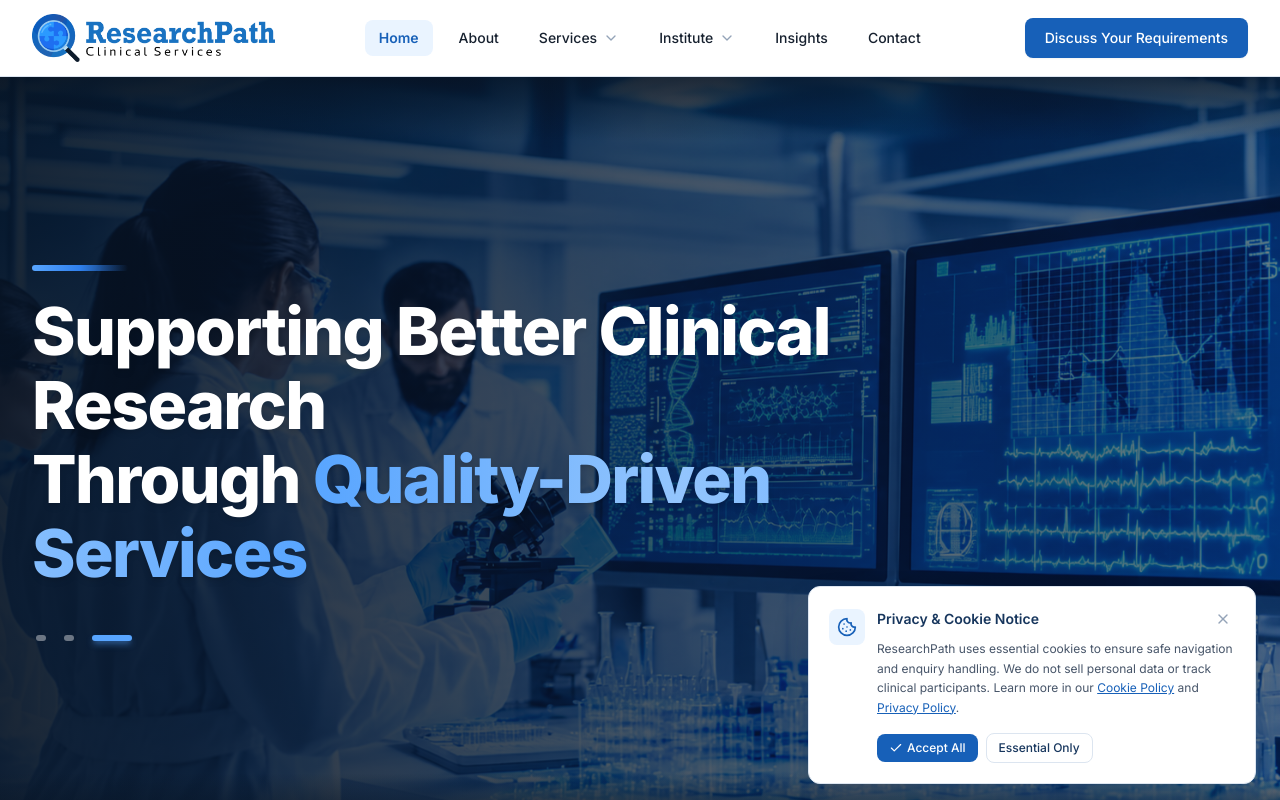
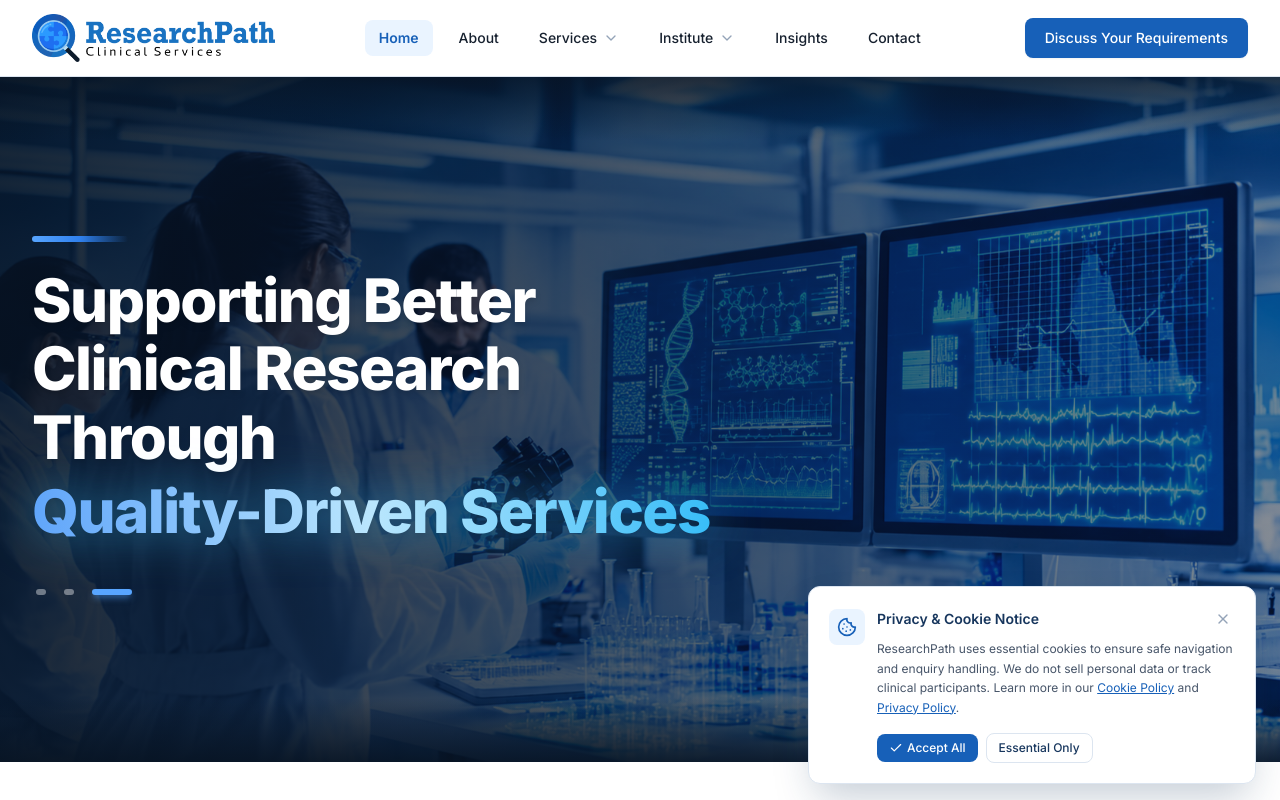
Before and after one commit to corelineitsolutions/research-path-clinical-services, a Next.js app: page / in a window 1280 px wide. Shown: the top 800 px of the page. Built offline with nearby package versions, Linux system fonts and the light colour scheme.

Commit message:
feat(hero): redesign hero section with 4-line headline, glowing highlight, and adjusted proportions

```diff
--- a/components/HeroSection.tsx
+++ b/components/HeroSection.tsx
@@ -55,7 +55,7 @@ export default function HeroSection() {
 
   return (
     <section
-      className="relative w-full bg-[#081528] text-white overflow-hidden min-h-[500px] sm:min-h-[570px] md:min-h-[640px] lg:min-h-[710px] xl:min-h-[760px] flex items-center"
+      className="relative w-full bg-[#081528] text-white overflow-hidden min-h-[450px] sm:min-h-[510px] md:min-h-[575px] lg:min-h-[640px] xl:min-h-[685px] flex items-center"
       id="hero"
     >
       {/* 1. CONTINUOUS HORIZONTAL SLIDING BACKGROUND TRACK (3s Loop) */}
@@ -85,33 +85,37 @@ export default function HeroSection() {
         </div>
 
         {/* 2. AMBIENT OVERLAY WEIGHTED TO THE LEFT (Maximum text contrast on left, rich image visibility on right) */}
-        <div className="absolute inset-0 z-10 bg-[#071322]/40" />
-        <div className="absolute inset-0 z-10 bg-gradient-to-r from-[#071322]/85 via-[#071322]/50 to-[#071322]/25" />
+        <div className="absolute inset-0 z-10 bg-[#071322]/35" />
+        <div className="absolute inset-0 z-10 bg-gradient-to-r from-[#071322]/85 via-[#071322]/50 to-[#071322]/20" />
         <div className="absolute top-0 inset-x-0 h-16 z-10 bg-gradient-to-b from-[#071322]/70 to-transparent" />
         <div className="absolute bottom-0 inset-x-0 h-16 z-10 bg-gradient-to-t from-[#071322]/85 to-transparent" />
       </div>
 
-      {/* 3. FOREGROUND CONTENT: Left-Aligned Headline (-8% Sizing) */}
-      <div className="container-custom relative z-20 py-12 sm:py-16 md:py-20 lg:py-24 w-full">
-        <div className="max-w-4xl lg:max-w-5xl flex flex-col items-start text-left">
+      {/* 3. FOREGROUND CONTENT: 4-Line Left-Aligned Headline with Radiant Blue Highlight */}
+      <div className="container-custom relative z-20 py-10 sm:py-14 md:py-18 lg:py-20 w-full">
+        <div className="max-w-2xl sm:max-w-3xl flex flex-col items-start text-left">
 
-          {/* Minimal Accent Bar */}
-          <div className="mb-4 sm:mb-6">
+          {/* Minimal Accent Bar Aligned to Left */}
+          <div className="flex justify-start mb-4 sm:mb-6">
             <span className="block w-16 sm:w-24 h-1.5 rounded-full bg-gradient-to-r from-[#58A5FF] via-[#2F80ED] to-transparent shadow-lg shadow-[#2F80ED]/40" />
           </div>
 
-          {/* Headline (-8% Size) */}
-          <h1 className="text-[33px] min-[380px]:text-[40px] sm:text-[49px] md:text-[57px] lg:text-[59px] xl:text-[66px] font-extrabold tracking-tight text-white leading-[1.18] sm:leading-[1.12] drop-shadow-md">
-            Supporting Better Clinical Research{' '}
-            <br className="hidden md:inline" />
-            Through{' '}
-            <span className="bg-gradient-to-r from-[#58A5FF] via-[#93C5FD] to-[#58A5FF] bg-clip-text text-transparent drop-shadow-sm">
+          {/* 4-Line Headline — Left-Aligned */}
+          <h1 className="text-[30px] min-[380px]:text-[36px] sm:text-[44px] md:text-[51px] lg:text-[53px] xl:text-[60px] font-extrabold tracking-tight text-white leading-[1.2] sm:leading-[1.14] drop-shadow-md text-left">
+            <span>Supporting Better</span>
+            <br />
+            <span>Clinical Research</span>
+            <br />
+            <span>Through</span>
+            <br />
+            {/* Eye-Catching Radiant Blue Highlight with Ambient Glow */}
+            <span className="relative inline-block mt-1 sm:mt-1.5 bg-gradient-to-r from-[#60A5FA] via-[#BAE6FD] to-[#38BDF8] bg-clip-text text-transparent drop-shadow-[0_0_24px_rgba(56,189,248,0.6)]">
               <span className="whitespace-nowrap">Quality-Driven</span> Services
             </span>
           </h1>
 
           {/* Slider Indicators — Left-Aligned under Headline */}
-          <div className="flex items-center gap-2.5 mt-7 sm:mt-9">
+          <div className="flex items-center justify-start gap-2.5 mt-7 sm:mt-9">
             {slides.map((_, idx) => (
               <button
                 key={idx}
```
